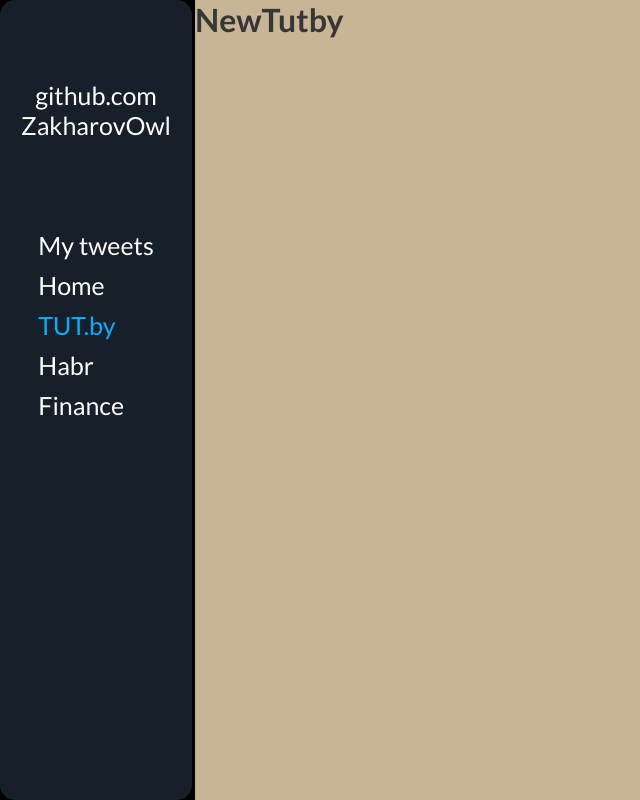
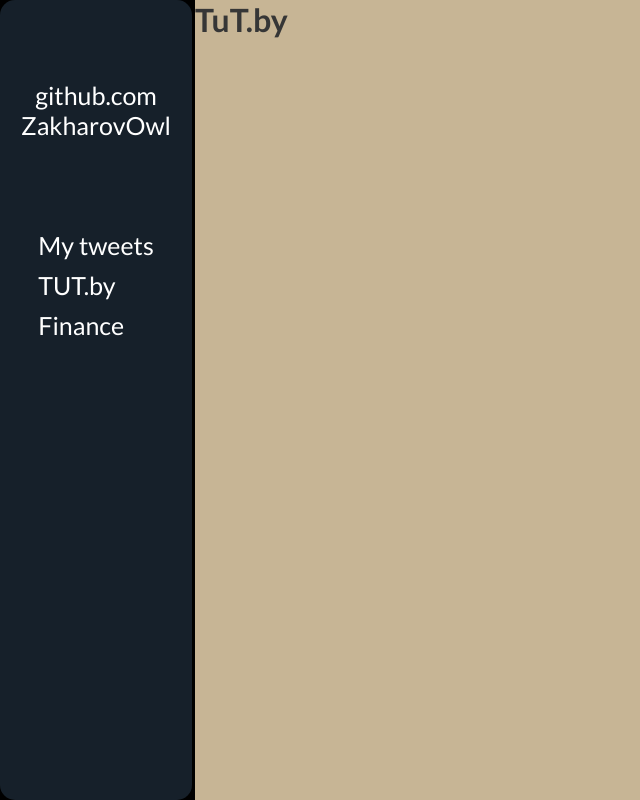
Before and after one commit to ZakharovOwl/newsApp, a React (Create React App) app: page /newstutby in a window 1280 px wide. Shown: the whole page, without its empty margins (0-640 px from the left). Built offline with nearby package versions, Linux system fonts and the light colour scheme.

Commit message:
feat: add redux. axios, state

```diff
--- a/package.json
+++ b/package.json
@@ -7,11 +7,16 @@
     "@testing-library/jest-dom": "^5.11.9",
     "@testing-library/react": "^11.2.3",
     "@testing-library/user-event": "^12.6.2",
+    "axios": "^0.21.1",
     "node-sass": "^4.14.1",
     "react": "^17.0.1",
     "react-dom": "^17.0.1",
+    "react-redux": "^7.2.2",
     "react-router-dom": "^5.2.0",
+    "react-rss": "^2.0.0",
     "react-scripts": "4.0.1",
+    "redux": "^4.0.5",
+    "redux-thunk": "^2.3.0",
     "uuidv4": "^6.2.6",
     "web-vitals": "^0.2.4"
   },
--- a/public/index.html
+++ b/public/index.html
@@ -43,5 +43,6 @@
       To begin the development, run `npm start` or `yarn start`.
       To create a production bundle, use `npm run build` or `yarn build`.
     -->
+
   </body>
 </html>
--- a/src/App.js
+++ b/src/App.js
@@ -1,5 +1,5 @@
 import React, { useState } from "react";
-import { BrowserRouter, Route } from "react-router-dom";
+import { BrowserRouter, Route} from "react-router-dom";
 
 //components
 import Finance from "./components/Finance/Finance";
--- /dev/null
+++ b/src/api.js
@@ -0,0 +1 @@
+export const apiСurrency =()=> `https://www.nbrb.by/api/exrates/rates?periodicity=0`;
--- a/src/components/Finance/Finance.jsx
+++ b/src/components/Finance/Finance.jsx
@@ -1,6 +1,7 @@
 import React from "react";
 
 const Finance = () => {
+
   return (
     <div>
       <h1>Finance</h1>
--- a/src/components/Navnar.jsx
+++ b/src/components/Navnar.jsx
@@ -19,31 +19,13 @@ const Navbar = () => {
           </NavLink>
         </li>
         <li>
-          <NavLink
-            to="/home"
-            activeClassName="link_active"
+          <a
+            //activeClassName="link_active"
             className="list__link"
-          >
-            Home
-          </NavLink>
-        </li>
-        <li>
-          <NavLink
-            to="/newstutby"
-            activeClassName="link_active"
-            className="list__link"
+            href="https://zakharovowl.github.io/rsstut/"
           >
             TUT.by
-          </NavLink>
-        </li>
-        <li>
-          <NavLink
-            to="/newshabr"
-            activeClassName="link_active"
-            className="list__link"
-          >
-            Habr
-          </NavLink>
+          </a>
         </li>
         <li>
           <NavLink
--- a/src/components/NewsTutBy/NewsTutby.jsx
+++ b/src/components/NewsTutBy/NewsTutby.jsx
@@ -1,9 +1,30 @@
 import React from "react";
+//import rssEnhancer, { InjectionRSSProps } from "react-rss";
+
+
+
+/* function createMarkup() {
+
+  return {
+    __html: `<script type="text/javascript" src="https://news.tut.by/export/TUTBYExporter.js" charset="utf-8"></script>
+    <script type="text/javascript" src="https://news.tut.by/export/index_10.js" charset="utf-8"></script>
+    <script type="text/javascript" src="https://news.tut.by/export/world_10.js" charset="utf-8"></script>
+    <script type="text/javascript" src="https://news.tut.by/export/health_10.js" charset="utf-8"></script>
+    <script type="text/javascript" src="https://news.tut.by/export/afisha_10.js" charset="utf-8"></script>
+    <script type="text/javascript">
+    TUTBY.SetTitleStyle("Times New Roman, Times, serif",15,"black");
+    TUTBY.SetCategoryStyle(true,"Times New Roman, Times, serif",13,"bold","black");
+    TUTBY.SetDateStyle(true,"dd-mm-yyyy","Verdana, Arial,Helvetica, sans-serif",10,"normal","silver");
+    TUTBY.SetTargetBlank();
+    TUTBY.ExportNews();
+    </script>`,
+  };
+} */
 
 const NewTutby = () => {
   return (
     <div>
-      <h1>NewTutby</h1>
+      <h1>TuT.by</h1>
     </div>
   );
 };
--- a/src/index.js
+++ b/src/index.js
@@ -1,13 +1,24 @@
-import React from 'react';
-import ReactDOM from 'react-dom';
-import App from './App';
-import reportWebVitals from './reportWebVitals';
+import React from "react";
+import ReactDOM from "react-dom";
+import App from "./App";
+import reportWebVitals from "./reportWebVitals";
+//REDUX
+import { createStore, applyMiddleware, compose } from "redux";
+import rootReducer from "./reducers";
+import { Provider } from "react-redux";
+import thunk from "redux-thunk";
+
+const composeEnchancer = window.__REDUX_DEVTOOLS_EXTENSION_COMPOSE__ || compose;
+
+const store = createStore(rootReducer, composeEnchancer(applyMiddleware(thunk)));
 
 ReactDOM.render(
   <React.StrictMode>
-    <App />
+    <Provider store={store}>
+      <App />
+    </Provider>
   </React.StrictMode>,
-  document.getElementById('root')
+  document.getElementById("root")
 );
 
 // If you want to start measuring performance in your app, pass a function
--- /dev/null
+++ b/src/reducers/index.jsx
@@ -0,0 +1,8 @@
+import {  combineReducers } from "redux";
+import currencyReducer from "./СurrencyReducer";
+
+const rootReducer = combineReducers({
+    currency: currencyReducer,
+})
+
+export default rootReducer
--- /dev/null
+++ b/src/reducers/СurrencyReducer.jsx
@@ -0,0 +1,14 @@
+const initState = {
+  currencyAll: [],
+};
+
+const currencyReducer = (state = initState, action) => {
+  switch (action.type) {
+    case "currency_value":
+      return { ...state };
+    default:
+      return { ...state };
+  }
+};
+
+export default currencyReducer;
```
Also changed, not shown: src/actions/currencyAction.jsx (added), 13 other files (tests, documents, lock files or other folders).
